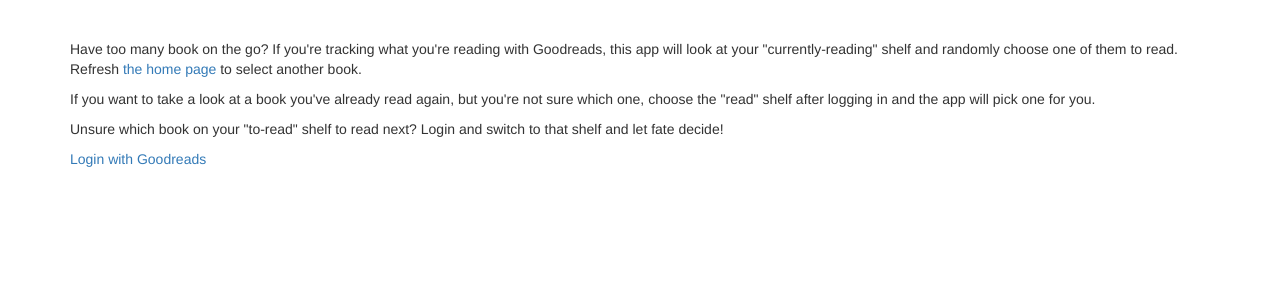
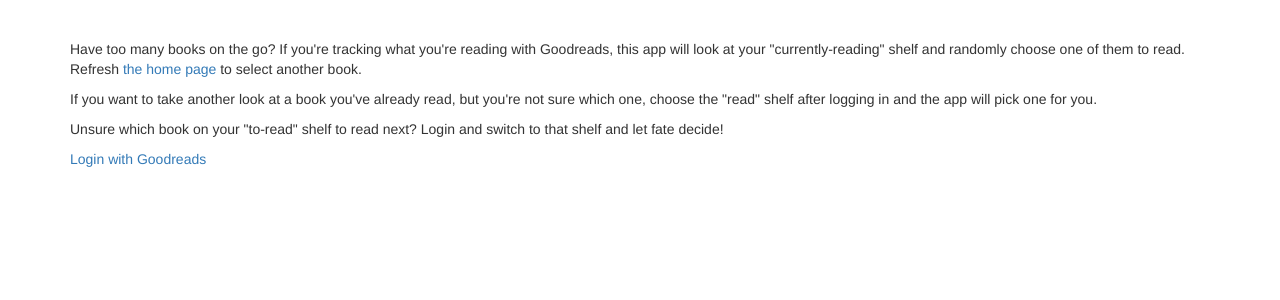
Before and after one commit to royels/goodreads-random, a Node server app: page /about in a window 1280 px wide. Shown: the part 51-351 px from the top of the page. Run offline with Node 20, Linux system fonts and the light colour scheme; some libraries are stand-ins or nearby versions.

Commit message:
Typo and clarity in the About page.

```diff
--- a/views/about.ejs
+++ b/views/about.ejs
@@ -11,9 +11,9 @@
   <%- include bootstrap_start.ejs %>
 
 
-<p>Have too many book on the go? If you're tracking what you're reading with Goodreads, this app will look at your "currently-reading" shelf and randomly choose one of them to read. Refresh <a href="/">the home page</a> to select another book.</p>
+<p>Have too many books on the go? If you're tracking what you're reading with Goodreads, this app will look at your "currently-reading" shelf and randomly choose one of them to read. Refresh <a href="/">the home page</a> to select another book.</p>
 
-<p>If you want to take a look at a book you've already read again, but you're not sure which one, choose the "read" shelf after logging in and the app will pick one for you.</p>
+<p>If you want to take another look at a book you've already read, but you're not sure which one, choose the "read" shelf after logging in and the app will pick one for you.</p>
 
 <p>Unsure which book on your "to-read" shelf to read next? Login and switch to that shelf and let fate decide!</p>
   <% if (!user) { %>
```
